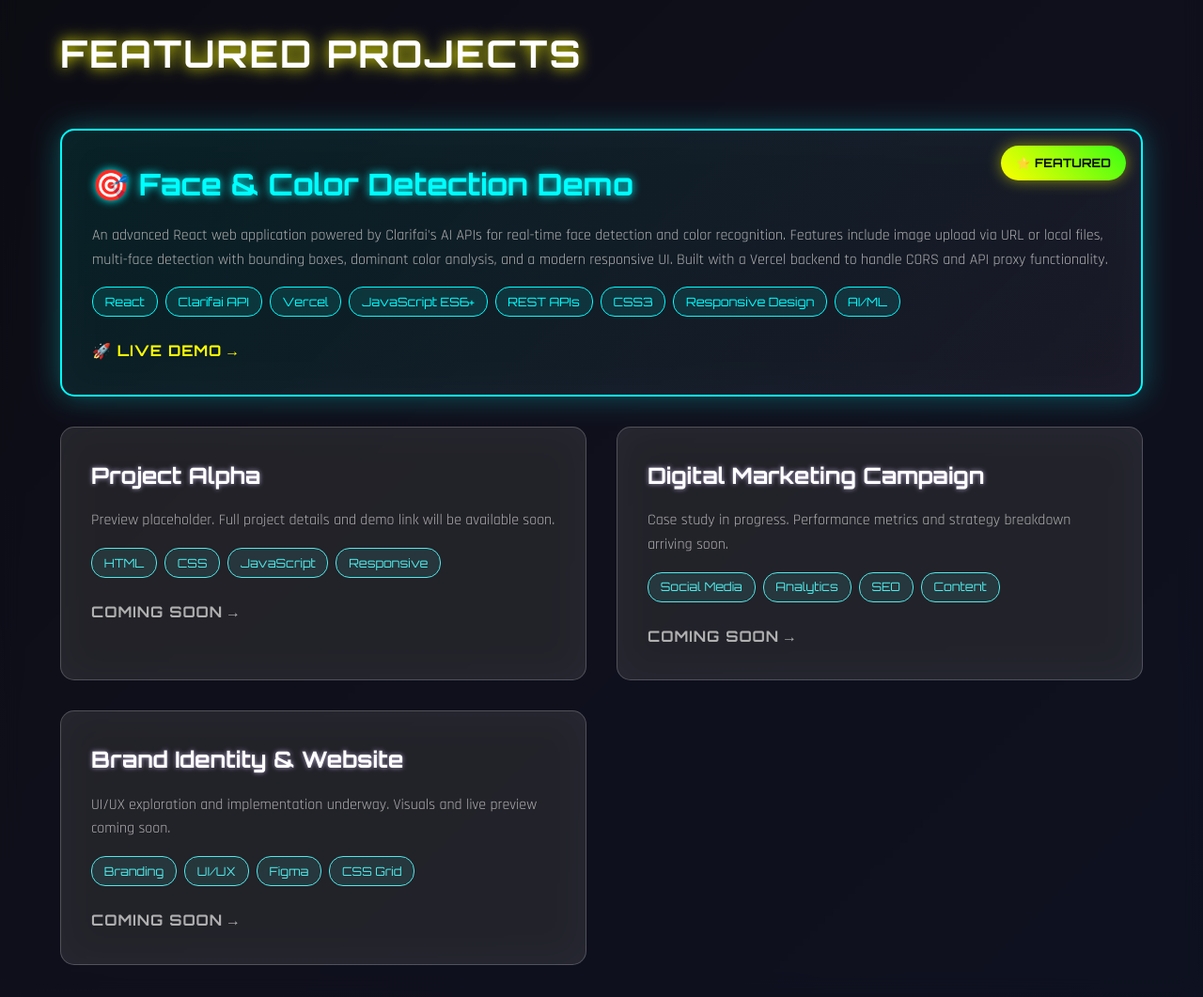
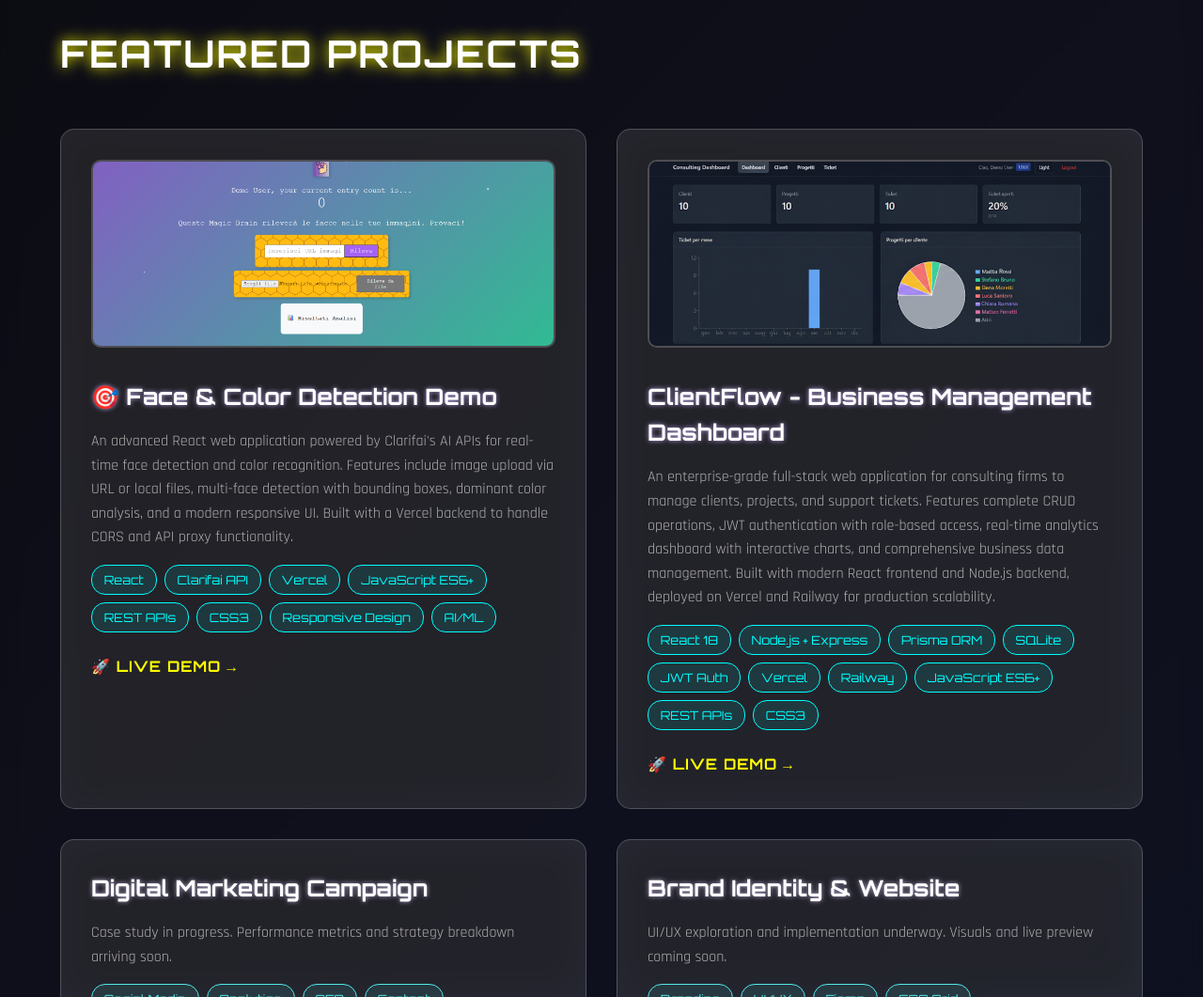
Before and after one commit to Jockeys97/Jockeys97-github.io, a website: page index.html in a window 1280 px wide. Shown: the part 1640-2701 px from the top of the page at 94% size. Drawn offline with Linux system fonts and the light colour scheme.

Commit message:
aggiunta progetto Client Flow

```diff
--- a/assets/css/main.css
+++ b/assets/css/main.css
@@ -342,7 +342,7 @@
 
         .projects-grid {
             display: grid;
-            grid-template-columns: repeat(auto-fit, minmax(400px, 1fr));
+            grid-template-columns: repeat(2, minmax(0, 1fr));
             gap: 2rem;
             margin-top: 3rem;
         }
@@ -367,7 +367,7 @@
         .project-card:nth-child(4) { animation-delay: 0.8s; }
 
         .project-card.featured {
-            grid-column: span 2;
+            grid-column: span 1;
             background: linear-gradient(135deg, rgba(0, 255, 255, 0.1), rgba(177, 156, 217, 0.1));
             border: 2px solid var(--neon-cyan);
             box-shadow: 0 0 30px rgba(0, 255, 255, 0.3);
@@ -423,6 +423,13 @@
             font-size: 2rem;
             color: var(--neon-cyan);
             text-shadow: 0 0 10px var(--neon-cyan);
+        }
+
+        /* Optional highlight title style for non-featured cards */
+        .project-card .title-highlight {
+            color: var(--neon-cyan);
+            text-shadow: 0 0 10px var(--neon-cyan);
+            font-family: 'Orbitron', monospace;
         }
 
         .project-card p {
--- a/index.html
+++ b/index.html
@@ -102,11 +102,10 @@
             <h2 class="section-title">Featured Projects</h2>
             <div class="projects-grid">
 
-                <!-- FEATURED PROJECT - Face & Color Detection Demo -->
-                <div class="project-card featured">
-                    <div class="featured-badge">⭐ Featured</div>
+                <!-- Face & Color Detection Demo -->
+                <div class="project-card">
                     <!-- You can replace this with an actual screenshot of your app -->
-                    <!-- <img src="" alt="Face & Color Detection Demo Screenshot" class="project-thumbnail"> -->
+                    <img src="assets/images/riconosc.png" alt="Face & Color Detection Demo Screenshot" class="project-thumbnail">
                     <h3>🎯 Face & Color Detection Demo</h3>
                     <p>An advanced React web application powered by Clarifai's AI APIs for real-time face detection and color recognition. Features include image upload via URL or local files, multi-face detection with bounding boxes, dominant color analysis, and a modern responsive UI. Built with a Vercel backend to handle CORS and API proxy functionality.</p>
 
@@ -125,22 +124,27 @@
                     <a href="https://faceand-colour-detector-demo-75kb.vercel.app/" target="_blank" rel="noopener noreferrer" class="project-link">🚀 Live Demo</a>
                 </div>
 
-                <!-- PROJECT 2 -->
-                <div class="project-card coming-soon">
-                    <!-- <div class="coming-soon-badge">Coming Soon</div> -->
-                    <!-- <img src="https://via.placeholder.com/400x200/b19cd9/ffffff?text=Project+Alpha" alt="Project Alpha Screenshot" class="project-thumbnail"> -->
-                    <h3>Project Alpha</h3>
-                    <p>Preview placeholder. Full project details and demo link will be available soon.</p>
+                <!-- PROJECT 2 - ClientFlow Live Project -->
+                <div class="project-card">
+                    <img src="assets/images/grafico.png" alt="ClientFlow Project Screenshot" class="project-thumbnail">
+                    <h3>ClientFlow - Business Management Dashboard</h3>
+                    <p>An enterprise-grade full-stack web application for consulting firms to manage clients, projects, and support tickets. Features complete CRUD operations, JWT authentication with role-based access, real-time analytics dashboard with interactive charts, and comprehensive business data management. Built with modern React frontend and Node.js backend, deployed on Vercel and Railway for production scalability.</p>
 
                     <!-- Tech Stack Tags -->
                     <div class="tech-stack">
-                        <span class="tech-tag">HTML</span>
-                        <span class="tech-tag">CSS</span>
-                        <span class="tech-tag">JavaScript</span>
-                        <span class="tech-tag">Responsive</span>
+                        <span class="tech-tag">React 18</span>
+                        <span class="tech-tag">Node.js + Express</span>
+                        <span class="tech-tag">Prisma ORM</span>
+                        <span class="tech-tag">SQLite</span>
+                        <span class="tech-tag">JWT Auth</span>
+                        <span class="tech-tag">Vercel</span>
+                        <span class="tech-tag">Railway</span>
+                        <span class="tech-tag">JavaScript ES6+</span>
+                        <span class="tech-tag">REST APIs</span>
+                        <span class="tech-tag">CSS3</span>
                     </div>
 
-                    <a href="#" class="project-link disabled" aria-disabled="true">Coming Soon</a>
+                    <a href="https://for-reply-iuh5x4ouy-alessios-projects-f60f895d.vercel.app" target="_blank" rel="noopener noreferrer" class="project-link">🚀 Live Demo</a>
                 </div>
 
                 <!-- PROJECT 3 -->
```
Also changed, not shown: assets/images/grafico.png (added).
